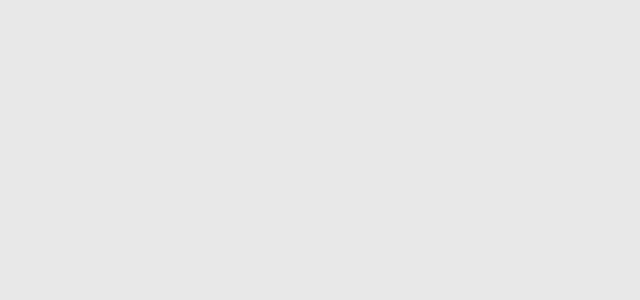
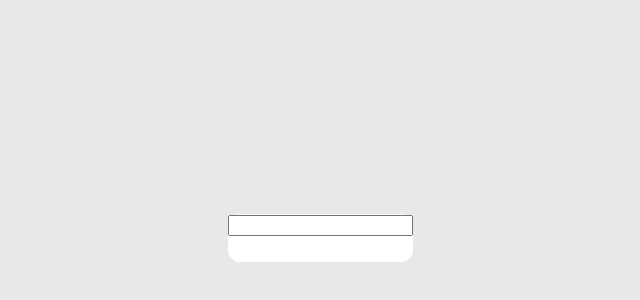
Before and after one commit to mrfarhadir/MultiSelectInput, a React (Create React App) app: page / in a window 1280 px wide. Shown: the part 162-462 px from the top of the page, without its empty margins (320-960 px from the left). Built offline with nearby package versions, Linux system fonts and the light colour scheme.

Commit message:
Import MultiSelect in App component with adding some styles for App (demo purpose)

```diff
--- /dev/null
+++ b/src/App.css
@@ -0,0 +1,7 @@
+.App {
+    display: flex;
+    align-items: center;
+    justify-content: center;
+    height: 100vh;
+    width: 100vw;
+}
--- a/src/App.tsx
+++ b/src/App.tsx
@@ -1,11 +1,12 @@
 import React from 'react';
-
+import './App.css'
+import {MultiSelect} from "./components/MultiSelect";
 function App() {
-  return (
-    <div className="App">
-
-    </div>
-  );
+	return (
+		<div className="App">
+			<MultiSelect />
+		</div>
+	);
 }
 
 export default App;
```
